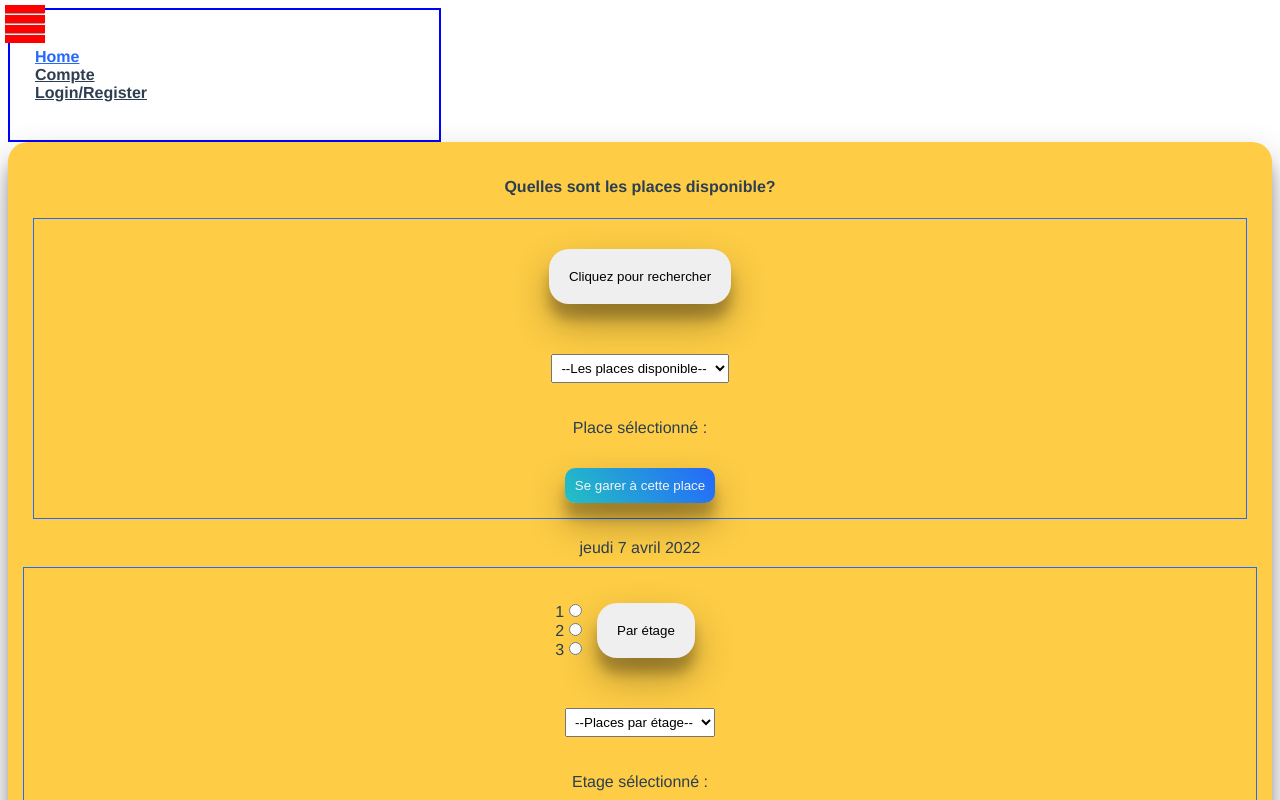
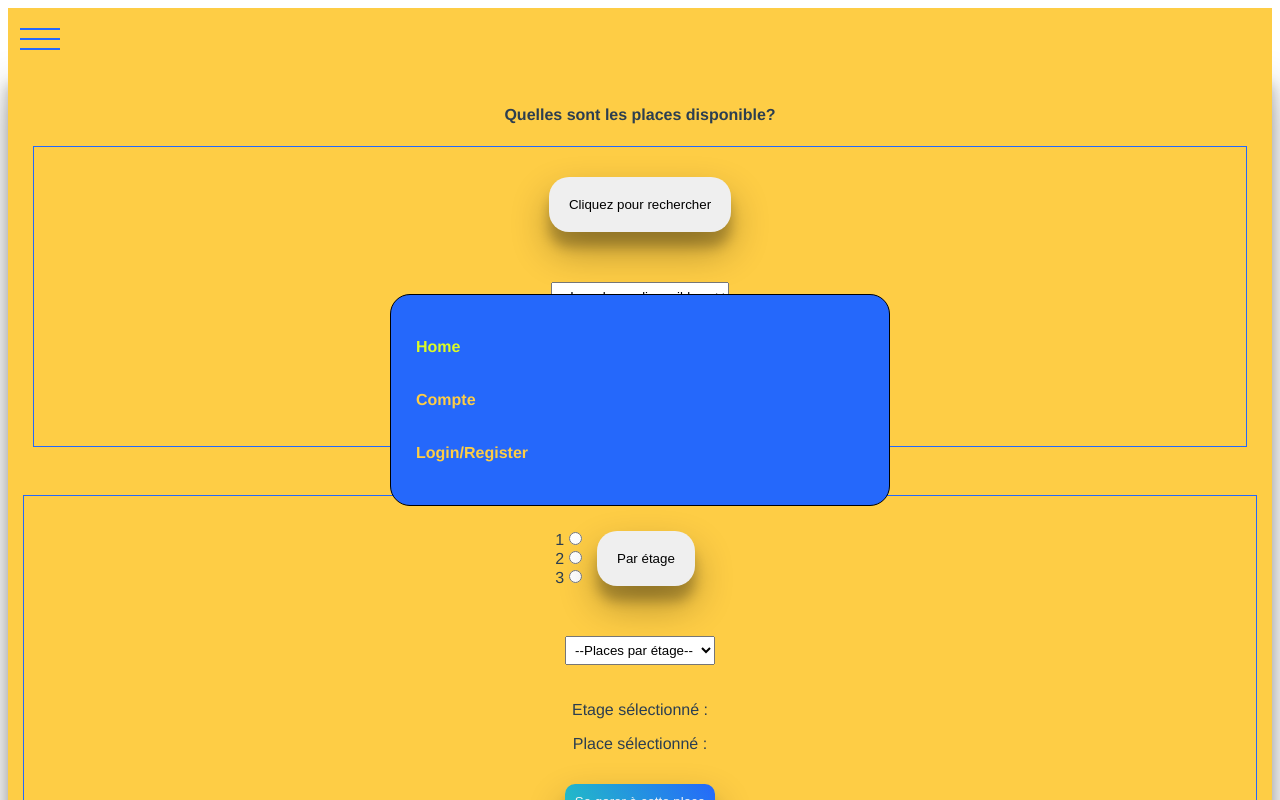
Before and after one commit to Bescore/Test-technique, a Vue app in the folder frontend/: page /home in a window 1280 px wide. Shown: the top 800 px of the page. Built offline with nearby package versions, Linux system fonts and the light colour scheme.

Commit message:
menu burger, est amené à changer..

```diff
--- a/frontend/src/App.vue
+++ b/frontend/src/App.vue
@@ -1,14 +1,34 @@
 <template>
 	<div id="app">
-		<nav>
+		<div class="phoneMenu_cont">
+			<div @click="phoneMenu()" class="burger">
+				<hr />
+				<hr />
+				<hr />
+			</div>
+		</div>
+		<nav class="navigo">
 			<router-link to="/home">Home</router-link>
 			<router-link to="/compte">Compte</router-link>
 			<router-link to="/">Login/Register</router-link>
 		</nav>
 		<router-view />
-		<div class="burger"><hr><hr><hr></div>
 	</div>
 </template>
+
+<script>
+export default {
+	data() {
+		return {};
+	},
+	methods: {
+		phoneMenu() {
+			const burg = document.querySelector("nav");
+			burg.classList.toggle("navigo");
+		},
+	},
+};
+</script>
 
 <style>
 #app {
@@ -20,29 +40,66 @@
 }
 nav {
 	padding: 25px;
-	border: 2px blue solid;
 	display: flex;
 	align-items: flex-start;
-	justify-content: center;
+	border-radius: 20px;
+	background-color: #2568fb;
+	justify-content: space-around;
 	flex-direction: column;
 	width: 30%;
-	height: 10vh;
-	position: relative;
+	height: 20vh;
+	margin: auto;
+	position: fixed;
+	top: 0;
+	left: 0;
+	bottom: 0;
+	right: 0;
+	transform: scale(0);
+	transition: 300ms ease-in;
+}
+.navigo {
+	padding: 25px;
+	display: flex;
+	align-items: flex-start;
+	border-radius: 20px;
+	background-color: #2568fb;
+	border: solid 1px black;
+	justify-content: space-around;
+	flex-direction: column;
+	width: 35%;
+	height: 20vh;
+	margin: auto;
+	position: fixed;
+	top: 0;
+	left: 0;
+	bottom: 0;
+	right: 0;
+	transform: scale(1);
+	transition: 300ms ease-in;
 }
 
 nav a {
 	font-weight: bold;
-	color: #2c3e50;
+	color: #fecd45;
+	text-decoration: none;
 }
 
 nav a.router-link-exact-active {
-	color: #2568fb;
+	color: #dbfb25;
 }
-.burger{
-position: fixed;
-top:5px;
-left: 5px;
-background-color: red;
-width: 5vh;
+.burger {
+	padding: 2px;
+	position: sticky;
+	top: 10px;
+	width: 5vh;
+}
+.burger hr {
+	border: #2568fb 1px solid;
+}
+.phoneMenu_cont {
+	background-color: #fecd45;
+	padding: 10px;
+	position: sticky;
+	top: 0;
 }
 </style>
--- a/frontend/src/components/HelloWorld.vue
+++ b/frontend/src/components/HelloWorld.vue
@@ -172,12 +172,13 @@ export default {
 <!-- Add "scoped" attribute to limit CSS to this component only -->
 <style scoped>
 h2 {
-	margin-top: 0px;
+	background-color: #2568fb;
+	margin: auto;
 	transition: 200ms ease-out;
+	color: #fecd45;
 }
 .sub_contains {
 	background-color: #fecd45;
-	border-radius: 20px;
 	padding: 15px;
 	z-index: 0;
 	box-shadow: rgba(0, 0, 0, 0.3) 0px 19px 38px,
--- a/frontend/src/components/login.vue
+++ b/frontend/src/components/login.vue
@@ -106,7 +106,6 @@ export default {
 .container {
 	padding: 2px 10px;
 	background-color: #fecd45;
-	border-radius: 20px;
 	box-shadow: rgba(0, 0, 0, 0.3) 0px 19px 38px,
 		rgba(0, 0, 0, 0.22) 0px 15px 12px;
 }
--- a/frontend/src/views/axios.js
+++ b/frontend/src/views/axios.js
@@ -1,4 +1,4 @@
-import axios from 'axios';
+const axios = require( 'axios' )
 
 
 axios.defaults.baseURL = 'http://localhost:3000';
```
Also changed, not shown: frontend/src/main.js (+4 -4 lines).
